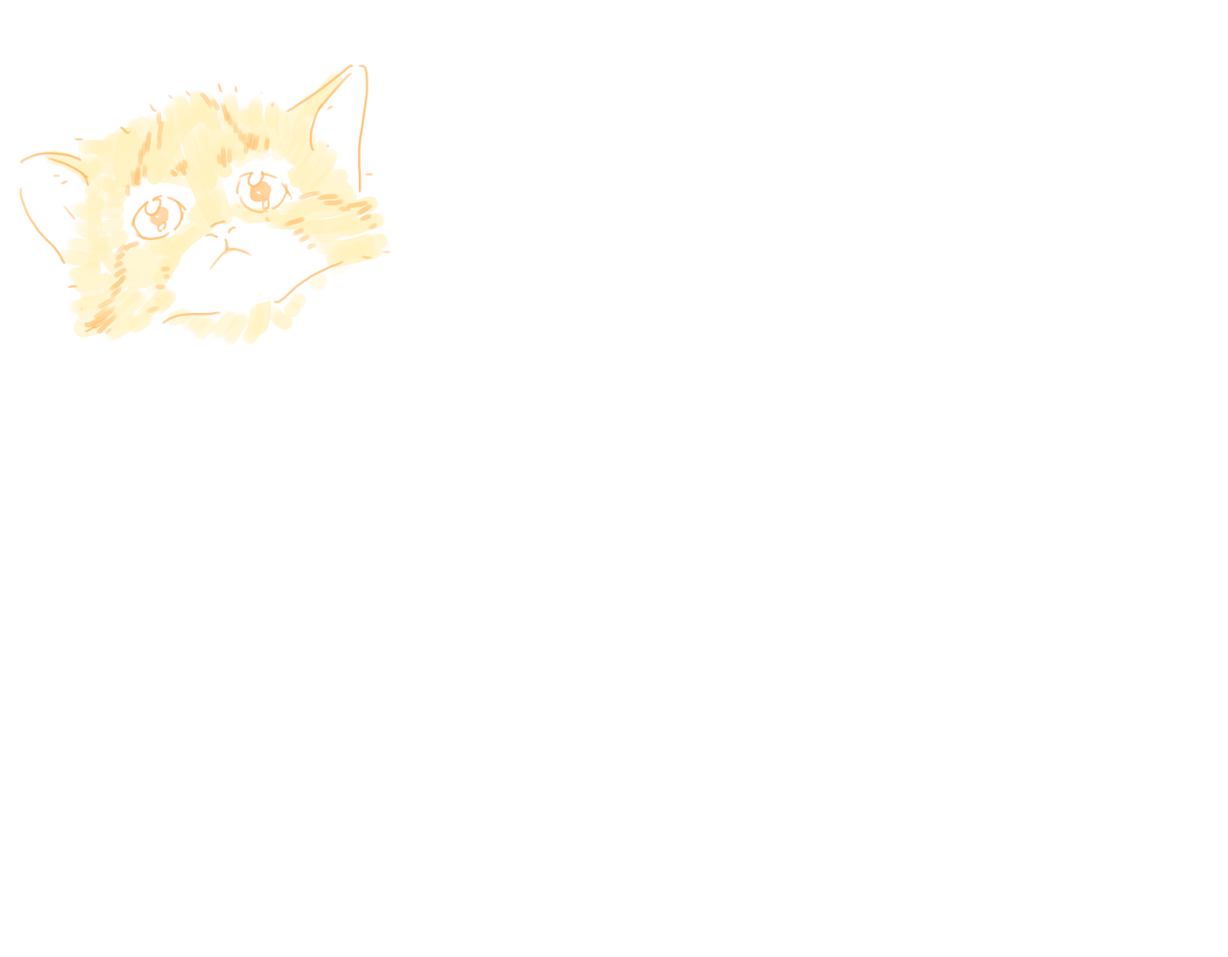
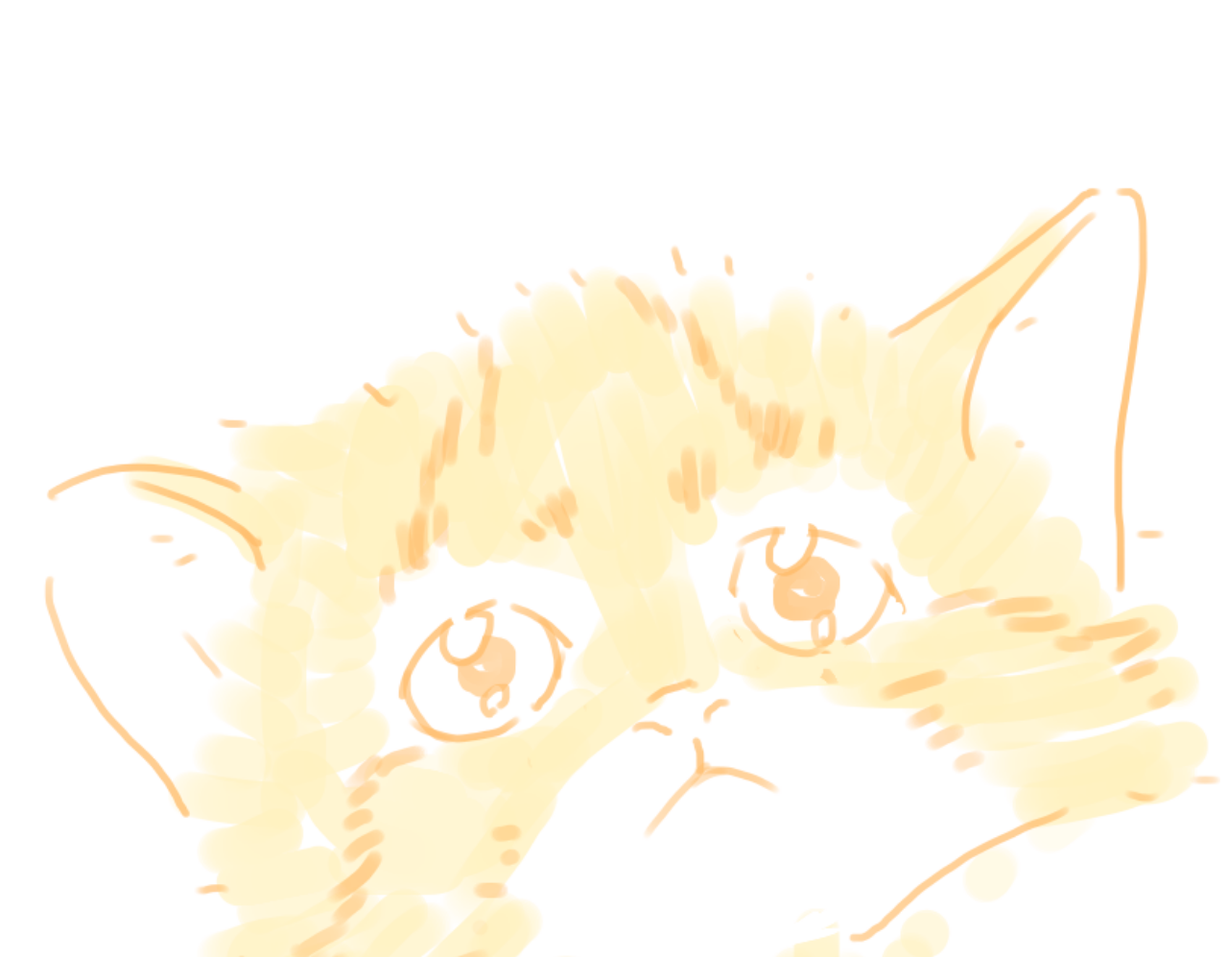
Before and after one commit to gyaaaaaaaaaaaa/Black_footed_Cat.github.io, a plain HTML site: page index.html in a window 1280 px wide. Shown: the top 997 px of the page at 96% size. Before the commit the page ends 800 px from the top, so only its background shows below. Drawn offline with nearby package versions, Linux system fonts and the light colour scheme.

Commit message:
first commit

```diff
--- a/main.css
+++ b/main.css
@@ -3,13 +3,13 @@
 }
 
 .img_1 {
-  width: 400px;
+  width: 100%;
   position: absolute;
   z-index: 2;
 }
 
 .img_2 {
-  width: 400px;
+  width: 100%;
   position: absolute;
   z-index: 1;
 }
```
